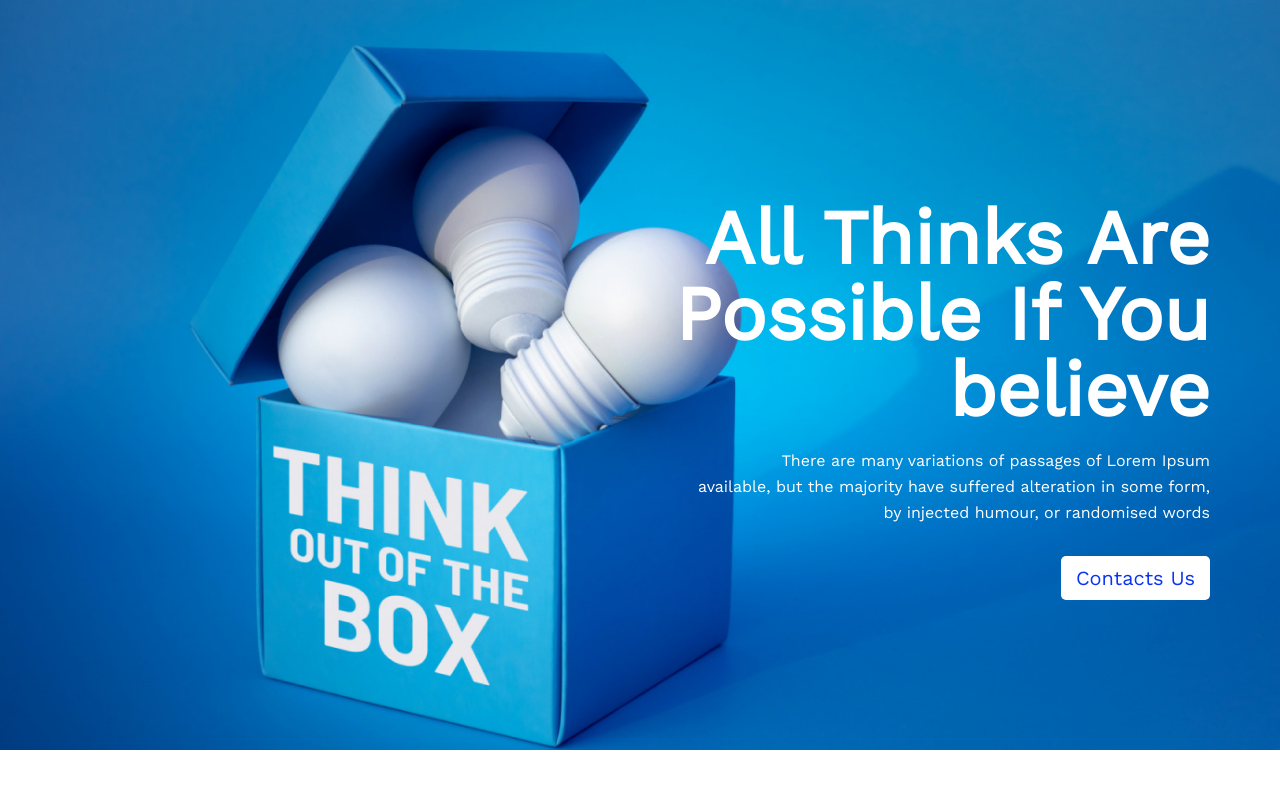
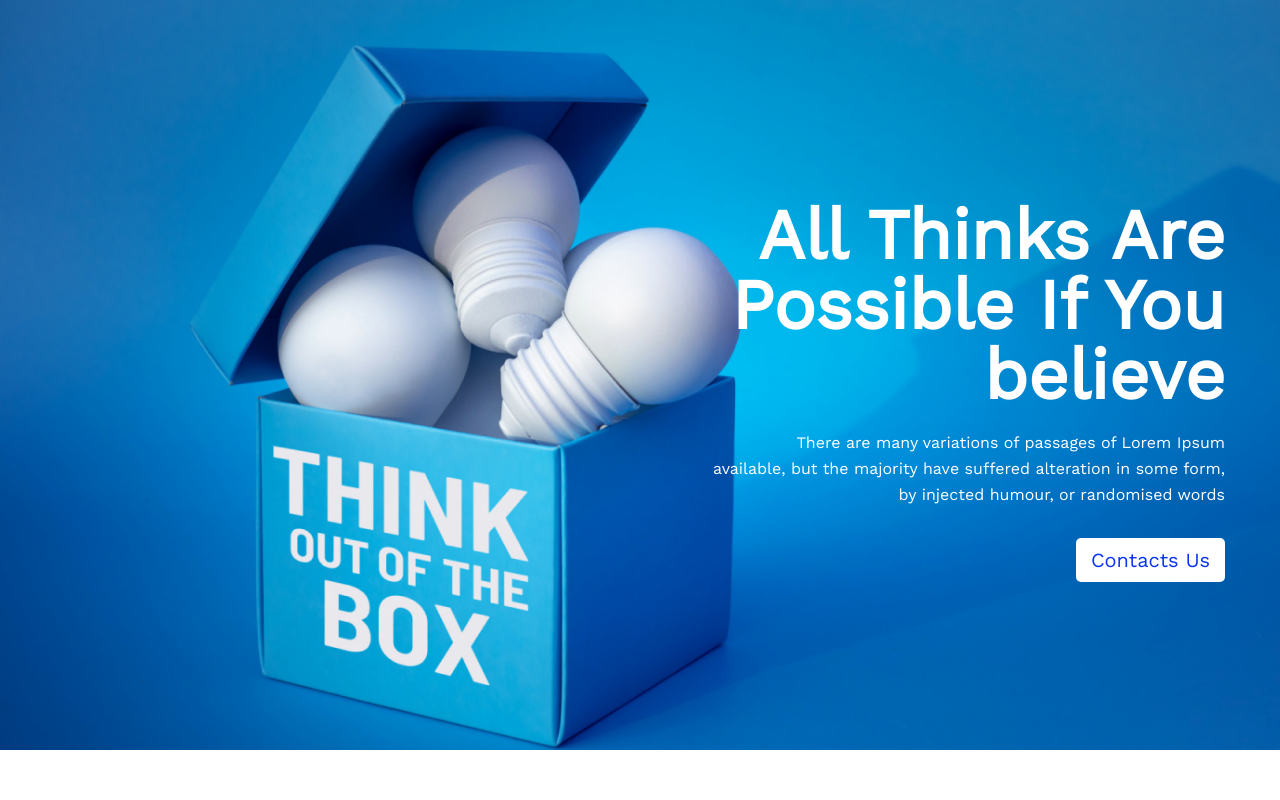
Before and after one commit to billal-fahmid/assignment-one, a plain HTML site: page index.html in a window 1280 px wide. Shown: the top 800 px of the page. Drawn offline with nearby package versions, Linux system fonts and the light colour scheme.

Commit message:
update last

```diff
--- a/css/style.css
+++ b/css/style.css
@@ -16,13 +16,14 @@ section{
 }
 .banner{
     text-align: right;
+    padding-left: 30px;
 
 }
 .banner-title{
     color: #FFFFFF;
     font-weight: 700;
-    font-size: 65px;
-    line-height: 76px;
+    font-size: 60px;
+    line-height: 70px;
     padding-top: 200px;
     padding-bottom: 20px;
 
```
